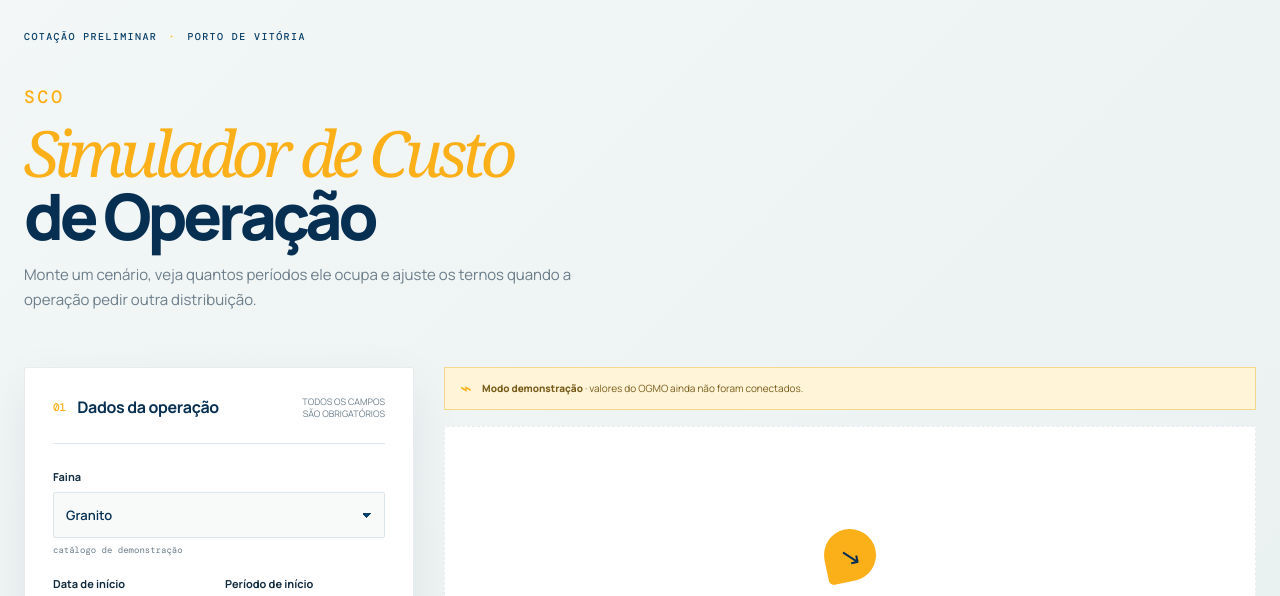
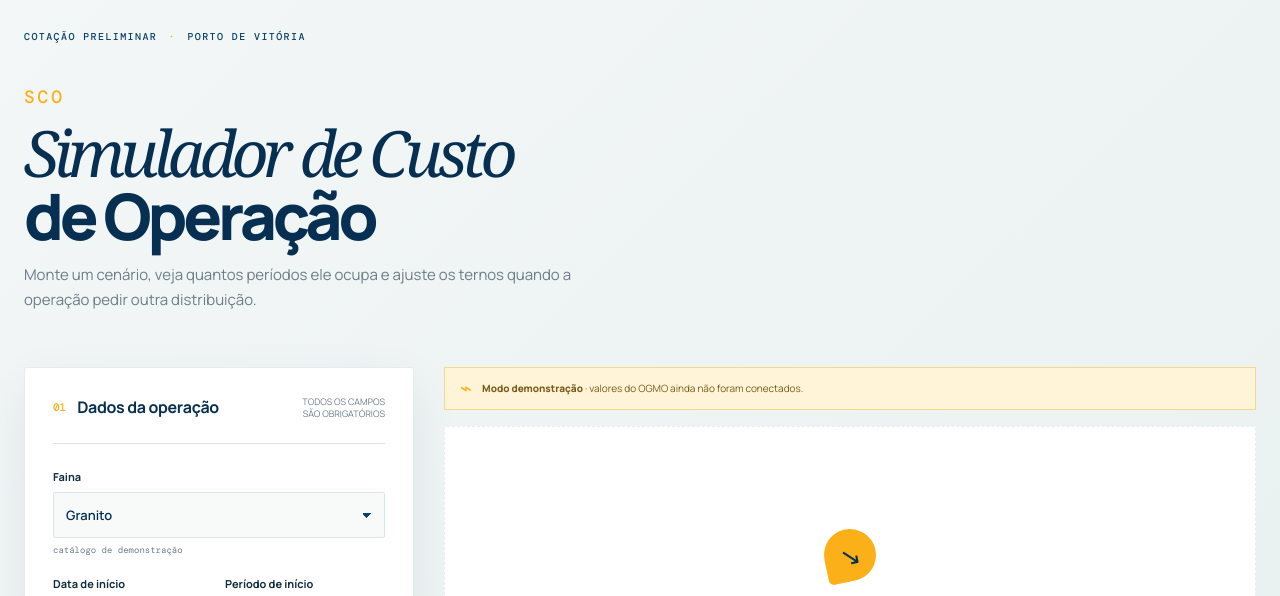
Before and after one commit to luccafwlog/portmacsimoa, a website built with Vite: page index.html in a window 1280 px wide. Shown: the part 136-732 px from the top of the page. Built offline with nearby package versions, Linux system fonts and the light colour scheme.

Commit message:
Aplica azul ao nome completo do SCO

```diff
--- a/src/styles.css
+++ b/src/styles.css
@@ -51,7 +51,7 @@ button { cursor: pointer; }
 .eyebrow span { color: var(--yellow); padding: 0 4px; }
 .hero h1 { margin: 17px 0 14px; color: var(--navy); font-size: clamp(38px, 5vw, 68px); font-weight: 800; letter-spacing: -.065em; line-height: .98; }
 .hero h1 .product-name { color: var(--yellow); font-family: 'DM Mono', monospace; font-size: .28em; font-weight: 500; letter-spacing: .16em; vertical-align: middle; }
-.hero h1 em { color: var(--yellow); font-family: Georgia, serif; font-weight: 400; letter-spacing: -.08em; }
+.hero h1 em { color: var(--navy); font-family: Georgia, serif; font-weight: 400; letter-spacing: -.08em; }
 .hero p { max-width: 580px; margin: 0; color: var(--muted); font-size: 15px; line-height: 1.7; }
 
 .workspace-grid { display: grid; grid-template-columns: minmax(320px, 390px) minmax(0, 1fr); align-items: start; gap: 30px; }
```
